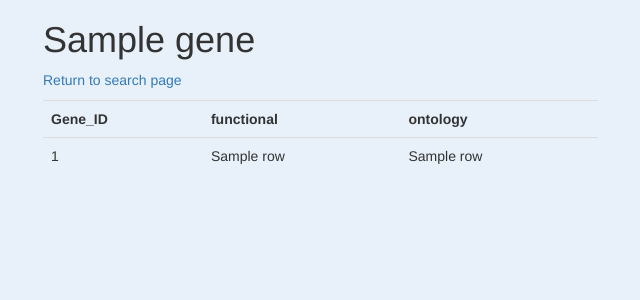
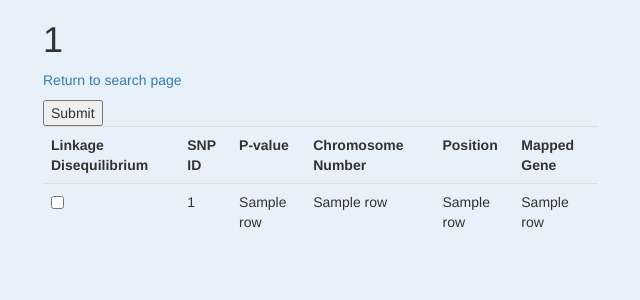
Before and after one commit to khadijapaderwala/software-development-group-project-team-vivaldi, a Flask app: template templates/gene.html in a window 1280 px wide. Shown: the top 300 px of the page, without its empty margins (27-667 px from the left). Run offline with Flask 3, Linux system fonts and the light colour scheme; the template is opened without the code that fills it: most values are stand-ins (such as "Sample title", 1, 10 or a date in 2020); some libraries are stand-ins or nearby versions.

Commit message:
Update gene.html

```diff
--- a/templates/gene.html
+++ b/templates/gene.html
@@ -10,7 +10,7 @@
 
 
 {% block title %}
-Gene: {{ gene }}
+Gene: {{ id }}
 {% endblock %}
 
 
@@ -22,7 +22,7 @@ Gene: {{ gene }}
 
       <!-- note, the id is not used in the template -->
 
-      <h1 class="pt-5 pb-2">{{ gene }}</h1>
+      <h1 class="pt-5 pb-2">{{ id }}</h1>
 
       <p><a href="{{ url_for('index') }}">Return to search page</a></p>
 
@@ -30,28 +30,26 @@ Gene: {{ gene }}
 	      notice how the URL in the link above is rendered for
 	      Flask - it needs to name the FUNCTION, not the route
       -->
-
-      <!-- it knows what table its looking at due to it saying in the server.py code -->
-
+        <input type="submit">
         <table class="table">
             <tr>
-                <th>Gene_ID</th>
-                <th>functional</th>
-                <th>ontology</th>
-
-
-
+                <th>Linkage Disequilibrium</th>
+                <th>SNP ID</th>
+                <th>P-value</th>
+                <th>Chromosome Number</th>
+                <th>Position</th>
+                <th>Mapped Gene</th>
             </tr>
 
             <!-- here is a for-loop to give us all the SNPS -->
-            <!-- the dataframe row number (technically column) corresponds to the headings above -->
-
             {% for row in rows %}
             <tr>
+                <td><input type="checkbox" name="LD" value={{row[1]}}></td>
                 <td>{{ row[0] }}</td>
                 <td>{{ row[1] }}</td>
                 <td>{{ row[2] }}</td>
-
+                <td>{{ row[3] }}</td>
+                <td>{{ row[4] }}</td>
             </tr>
             {% endfor %}
         </table>
```
